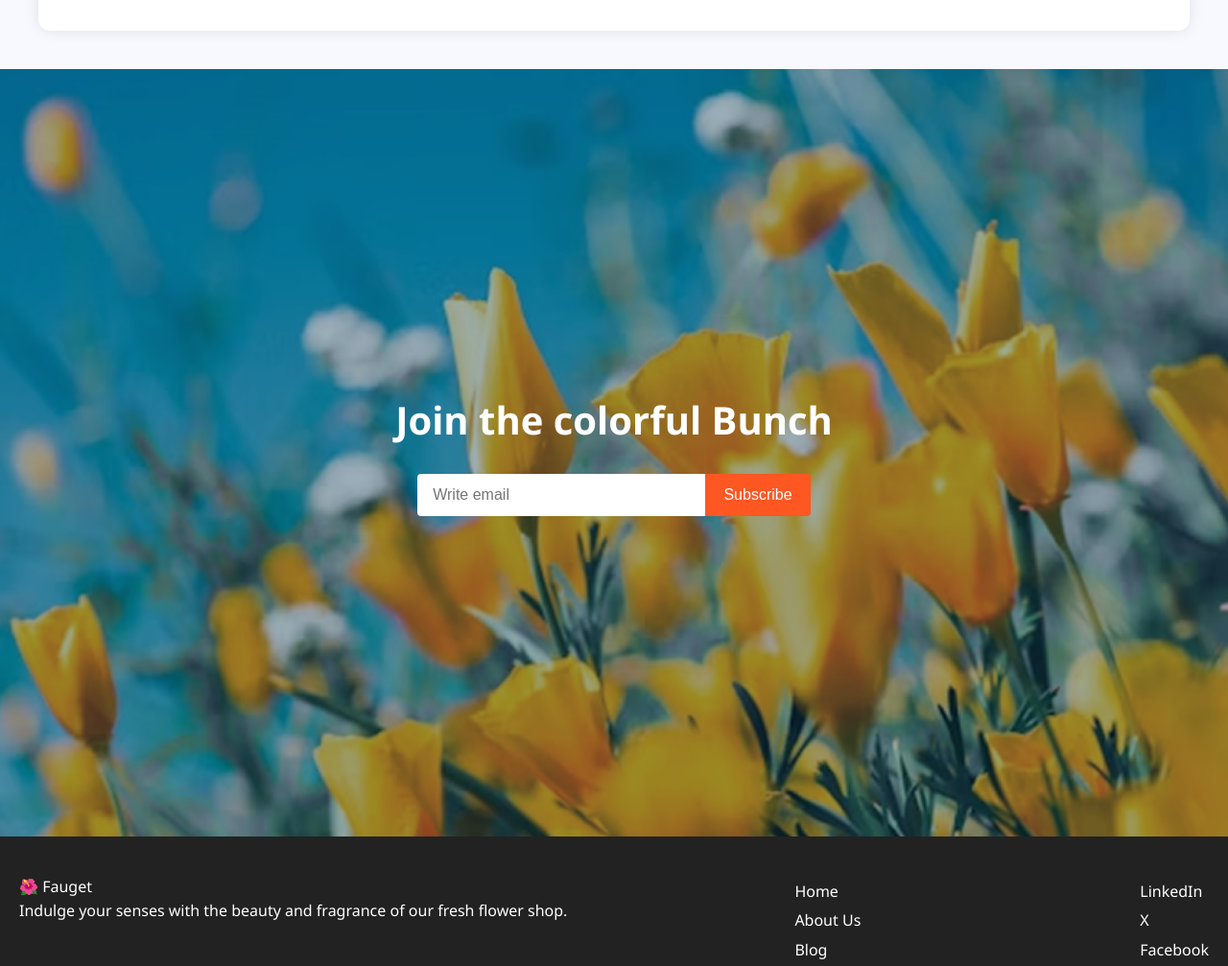
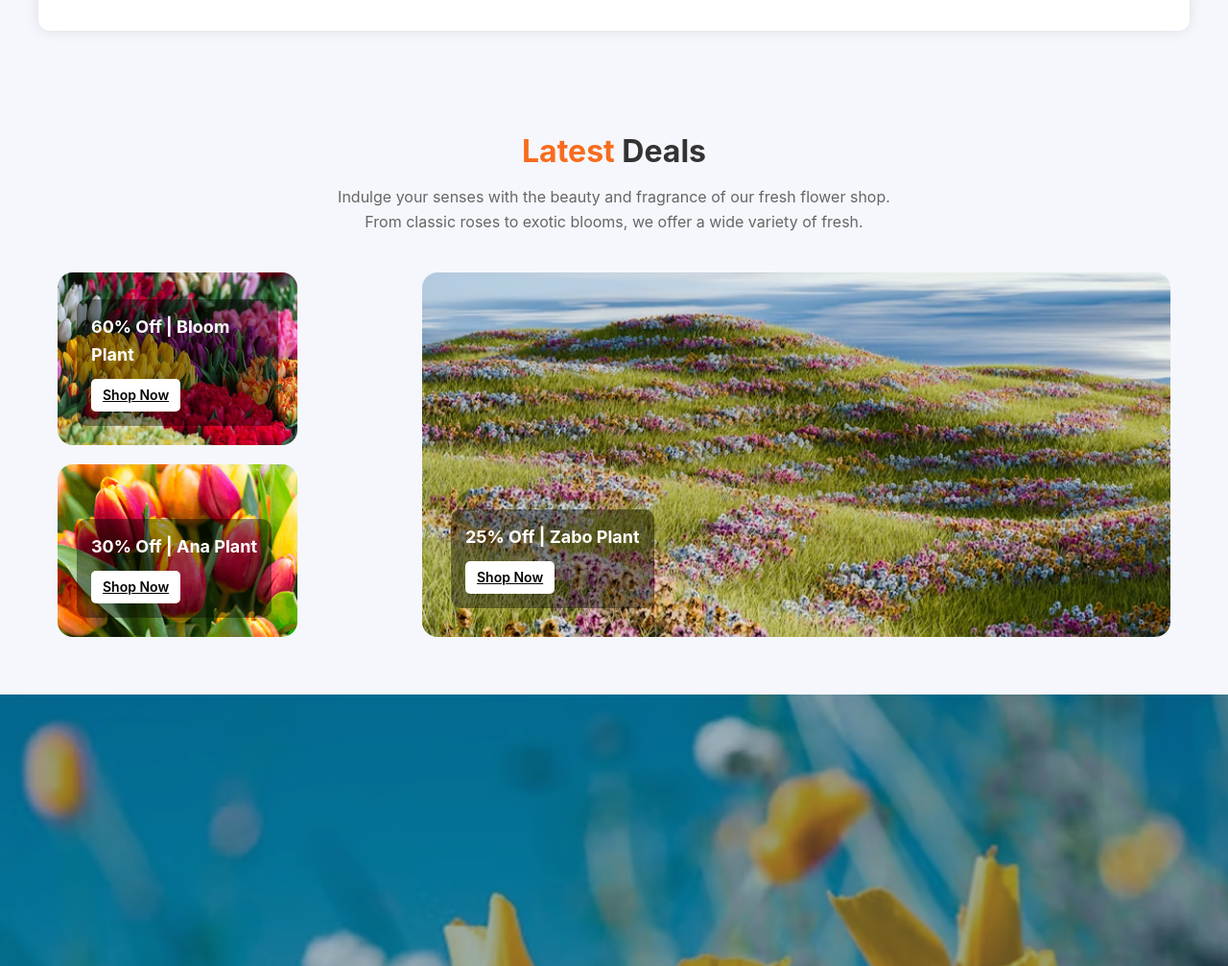
Before and after one commit to NoThing0812/nothing-to-do, a plain HTML site: page index.html in a window 1280 px wide. Shown: the part 2093-3100 px from the top of the page at 96% size. Drawn offline with Linux system fonts and the light colour scheme.

Commit message:
saved all code

```diff
--- a/index.html
+++ b/index.html
@@ -78,6 +78,44 @@
 
 
 
+  <section class="deals-section">
+    <div class="deals-header">
+      <h2><span class="highlight">Latest</span> Deals</h2>
+      <p>Indulge your senses with the beauty and fragrance of our fresh flower shop. From classic roses to exotic blooms, we offer a wide variety of fresh.</p>
+    </div>
+
+    <div class="deals-grid">
+      <div class="deal-column">
+        <div class="deal-card" style="background-image: url('../B12A02-Responsive-Flowers/assets/deal-bloom.png');">
+          <div class="deal-overlay">
+            <h3>60% Off | Bloom Plant</h3>
+            <a href="#" class="btn">Shop Now</a>
+          </div>
+        </div>
+        <div class="deal-card" style="background-image: url('../B12A02-Responsive-Flowers/assets/deal-ana.png');">
+          <div class="deal-overlay">
+            <h3>30% Off | Ana Plant</h3>
+            <a href="#" class="btn">Shop Now</a>
+          </div>
+        </div>
+      </div>
+      <div class="deal-large" style="background-image: url('../B12A02-Responsive-Flowers/assets/deal-zabo.png');">
+        <div class="deal-overlay">
+          <h3>25% Off | Zabo Plant</h3>
+          <a href="#" class="btn">Shop Now</a>
+        </div>
+      </div>
+    </div>
+  </section>
+
+
+
+
+
+
+
+
+
 
 
 
@@ -118,8 +156,9 @@
 
   <footer>
     <div class="footer-brand">
-      🌺 Fauget
-      <p>Indulge your senses with the beauty and fragrance of our fresh flower shop.</p>
+      <img src="../B12A02-Responsive-Flowers/assets/logo.png" alt="">
+      <p>Indulge your senses with the <br> beauty and fragrance of our fresh <br> flower shop.</p>
+
     </div>
     <div class="footer-links">
       <a href="#">Home</a>
@@ -133,10 +172,12 @@
       <a href="#">Terms of Service</a>
       <a href="#">Help Center</a>
     </div>
-    <div class="social">
-      <a href="#">LinkedIn</a>
-      <a href="#">X</a>
-      <a href="#">Facebook</a>
+    <div class="social what">
+    <img src="../B12A02-Responsive-Flowers/assets/icon-linkedin.png" alt="">
+    <img src="../B12A02-Responsive-Flowers/assets/icon-twitter.png" alt="">
+    <img src="../B12A02-Responsive-Flowers/assets/icon-youtube.png" alt="">
+    <img src="../B12A02-Responsive-Flowers/assets/icon-facebook.png" alt="">
+
     </div>
 
 
--- a/styles/styles.css
+++ b/styles/styles.css
@@ -268,8 +268,8 @@ z-index: 5;
 }
 
 footer {
-  background: #222;
-  color: white;
+  background: #FFFFFF;
+  color: black;
   padding: 40px 20px;
   display: flex;
   flex-wrap: wrap;
@@ -277,10 +277,12 @@ footer {
 }
 
 .footer-links a, .social a {
-  display: block;
+  display: flex;
   margin: 5px 0;
   text-decoration: none;
-  color: white;
+
+
+  color: black;
 }
 
 /* RESPONSIVE SECTION */
@@ -572,3 +574,159 @@ body, html {
     font-size: 13px;
   }
 }
+
+
+
+
+
+
+
+
+
+
+
+
+
+
+
+
+
+
+
+
+
+
+
+
+* {
+  margin: 0;
+  padding: 0;
+  box-sizing: border-box;
+}
+
+body {
+  font-family: 'Inter', sans-serif;
+  background-color: #f5f7fc;
+  color: #333;
+}
+
+.deals-section {
+  padding: 60px 20px;
+  max-width: 1200px;
+  margin: auto;
+}
+
+.deals-header {
+  text-align: center;
+  margin-bottom: 40px;
+}
+
+.deals-header h2 {
+  font-size: 2rem;
+  margin-bottom: 10px;
+}
+
+.deals-header .highlight {
+  color: #f76c1e;
+  font-weight: 700;
+}
+
+.deals-header p {
+  font-size: 16px;
+  color: #666;
+  max-width: 600px;
+  margin: 0 auto;
+  line-height: 1.6;
+}
+
+.deals-grid {
+  display: flex;
+  gap: 20px;
+  flex-wrap: wrap;
+}
+
+.deal-column {
+  flex: 1;
+  display: flex;
+  flex-direction: column;
+  gap: 20px;
+}
+
+.deal-large {
+  flex: 2;
+  min-height: 100%;
+  background-size: cover;
+  background-position: center;
+  border-radius: 16px;
+  position: relative;
+  display: flex;
+  align-items: flex-end;
+  padding: 30px;
+  color: #fff;
+}
+
+.deal-card {
+  height: 180px;
+  background-size: cover;
+  background-position: center;
+  border-radius: 16px;
+  position: relative;
+  display: flex;
+  align-items: flex-end;
+  padding: 20px;
+  color: #fff;
+}
+
+.deal-overlay {
+  background: rgba(0, 0, 0, 0.4);
+  padding: 15px;
+  border-radius: 10px;
+}
+
+.deal-overlay h3 {
+  font-size: 18px;
+  margin-bottom: 10px;
+}
+
+.btn {
+  background-color: #fff;
+  color: black;
+  padding: 6px 12px;
+  border-radius: 5px;
+  font-weight: 600;
+
+  font-size: 14px;
+  display: inline-block;
+  justify-items: center;
+
+
+}
+
+.btn:hover {
+  background-color: #f76c1e;
+  color: white;
+}
+
+/* Responsive styles */
+@media (max-width: 768px) {
+  .deals-grid {
+    flex-direction: column;
+  }
+
+  .deal-large {
+    height: 200px;
+  }
+
+  .deal-card {
+    height: 160px;
+  }
+
+  .deal-overlay h3 {
+    font-size: 16px;
+  }
+
+  .btn {
+    font-size: 13px;
+    padding: 5px 10px;
+  }
+}
```
